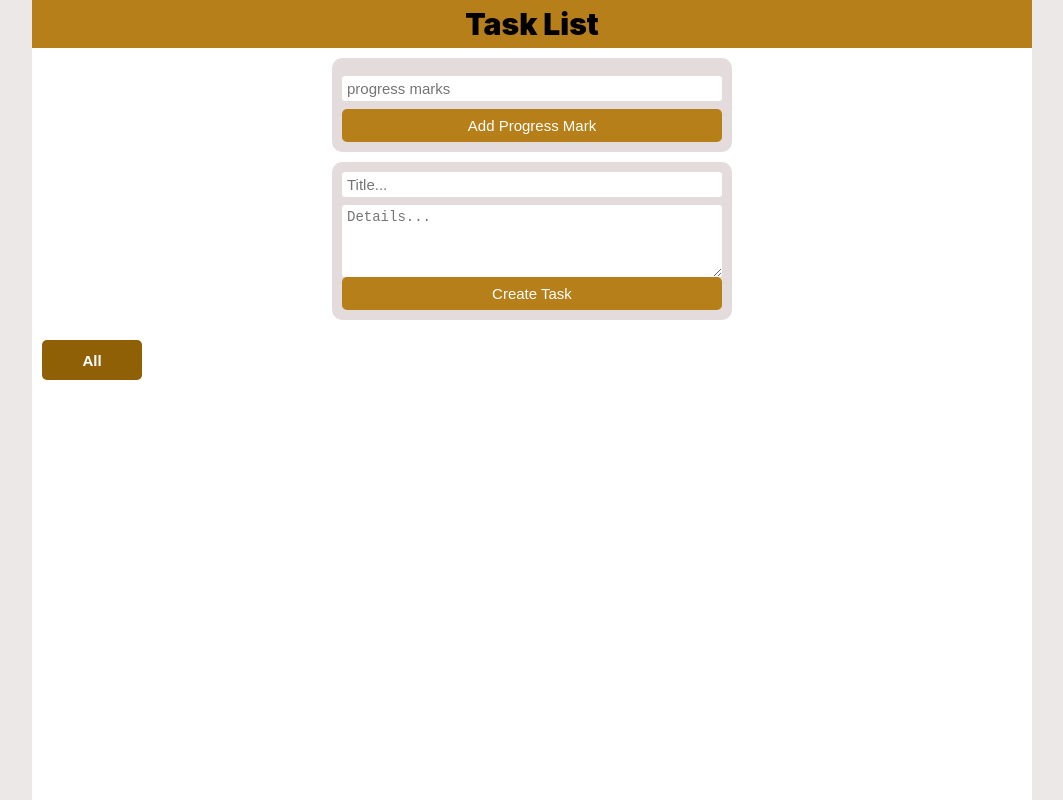
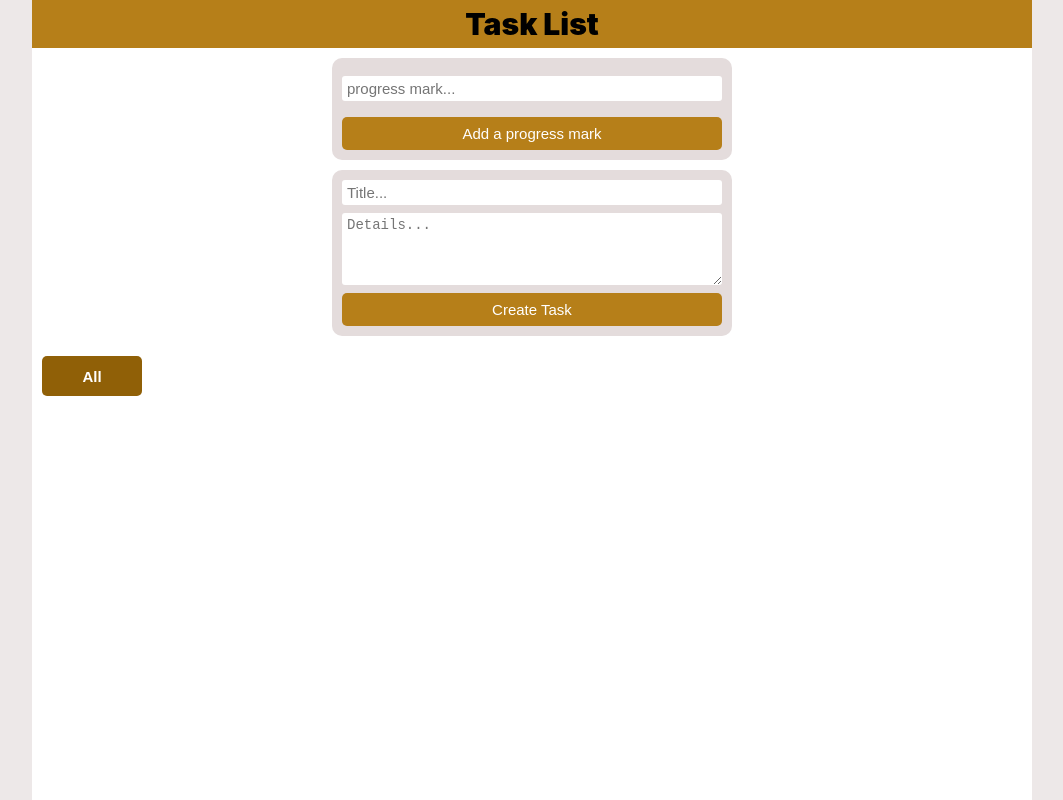
Before and after one commit to singhpawank/TaskList, a Vue app: page / in a window 1280 px wide. Shown: the whole page, without its empty margins (108-1171 px from the left). Built offline with nearby package versions, Linux system fonts and the light colour scheme.

Commit message:
update App.vue

```diff
--- a/src/App.vue
+++ b/src/App.vue
@@ -88,9 +88,9 @@ function addProgressMark(){
     </header>
 
     <div class="create">
-      <input class="marks" v-model.trim="progressMark" type="text" placeholder="progress marks"/>
+      <input class="marks" v-model.trim="progressMark" type="text" placeholder="progress mark..."/>
       <p v-if="errorMessage2">{{ errorMessage2 }}</p>
-      <button @click="addProgressMark">Add Progress Mark</button>
+      <button @click="addProgressMark">Add a progress mark</button>
     </div>
 
     <div class="create">
@@ -202,7 +202,7 @@ function addProgressMark(){
    border-radius: 5px;
    color: white;
    cursor: pointer;
-   /* margin-top: 8px; */
+   margin-top: 8px;
 }
 .create p{
   color: rgb(193, 15, 15);
```
